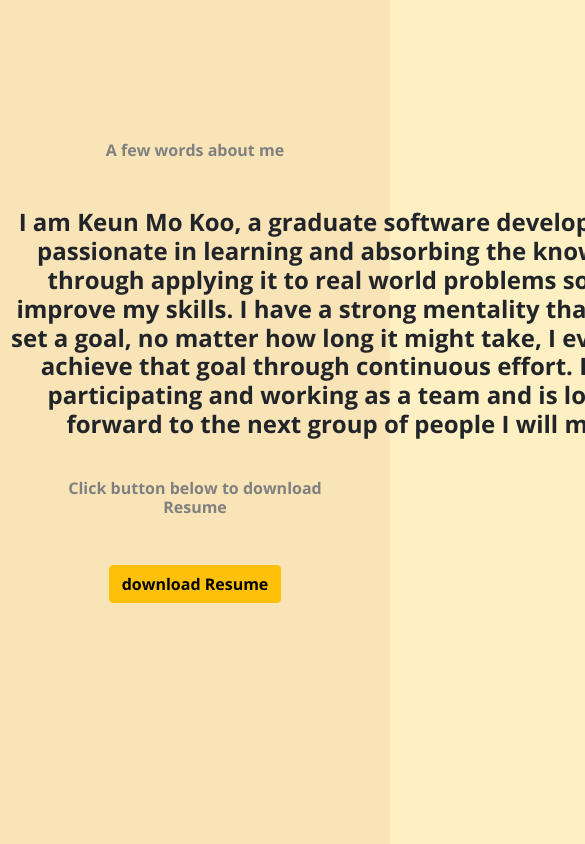
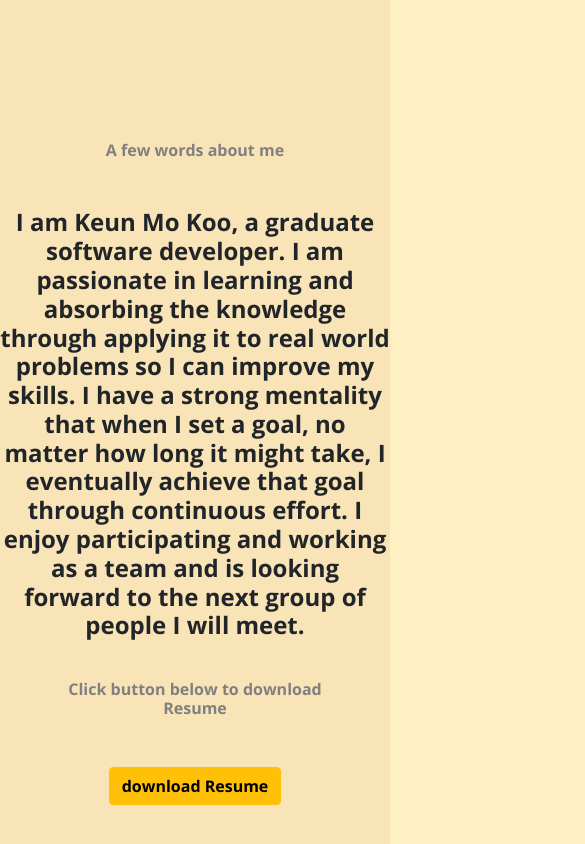
Before and after one commit to 9geun9geun/9geun9geun.github.io, a plain HTML site: page index.html in a window 390 px wide. Shown: the part 2501-3345 px from the top of the page, 585 px wide, since content can reach past the window. Drawn offline with nearby package versions, Linux system fonts and the light colour scheme.

Commit message:
Update styles.css
Change to mobile responsive

```diff
--- a/css/styles.css
+++ b/css/styles.css
@@ -275,9 +275,9 @@ h4{
   padding:40px;
 }
 .aboutMeParagraph{
-  width:700px;
   text-align:center;
   margin:auto;
+  max-width:100%;
 }
 
 /********************* Contact section **************/
```
